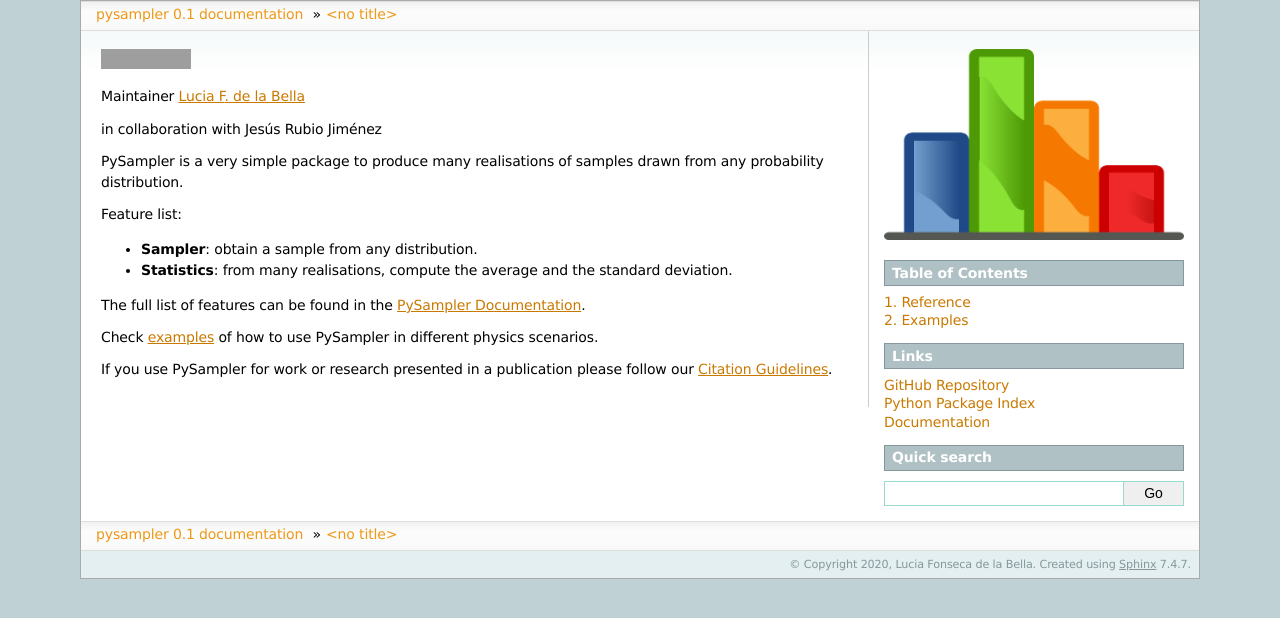
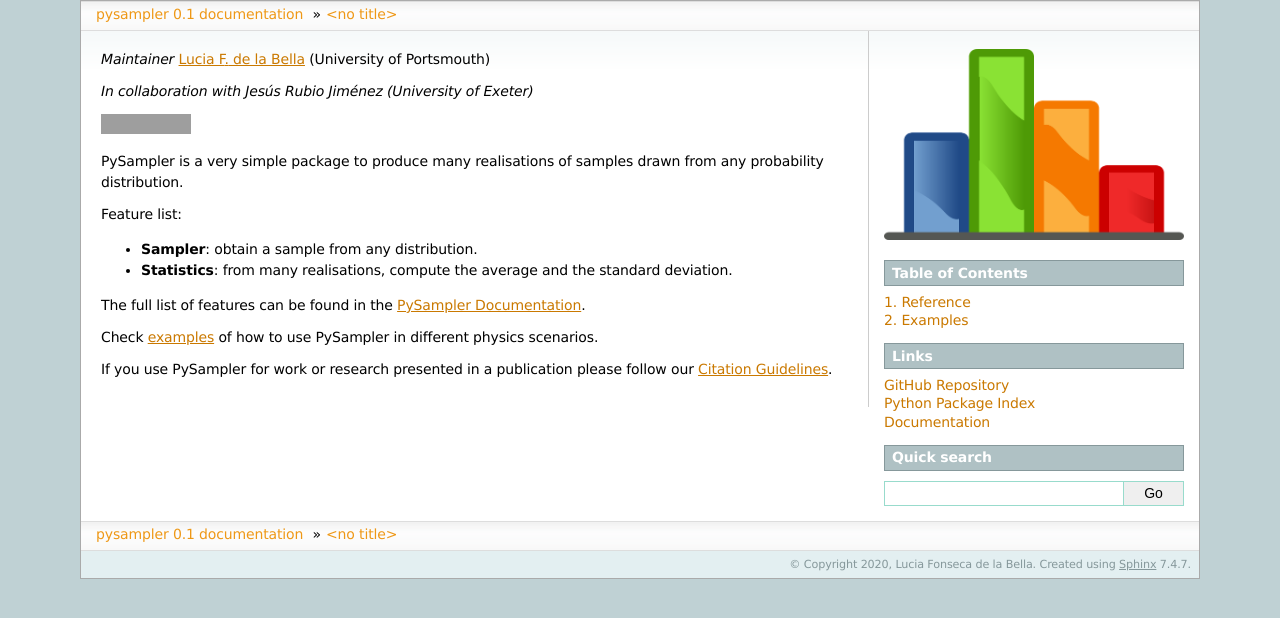
Before and after one commit to Lucia-Fonseca/pysampler, a Sphinx documentation site: the page built from docs/README_copy.rst, in a window 1280 px wide. Shown: the top 618 px of the page. Built offline with Sphinx 7.4.7, drawn with Linux system fonts in a browser that asks for light colours; grey boxes are pictures that could not be loaded.

Commit message:
Update README_copy.rst

```diff
--- a/docs/README_copy.rst
+++ b/docs/README_copy.rst
@@ -1,8 +1,8 @@
+*Maintainer* `Lucia F. de la Bella`_ (University of Portsmouth)
+
+*In collaboration with Jesús Rubio Jiménez (University of Exeter)*
+
 |Documentation Status|
-
-Maintainer `Lucia F. de la Bella`_
-
-in collaboration with Jesús Rubio Jiménez
 
 PySampler is a very simple package to produce many realisations of samples drawn from any probability distribution.
 
```
